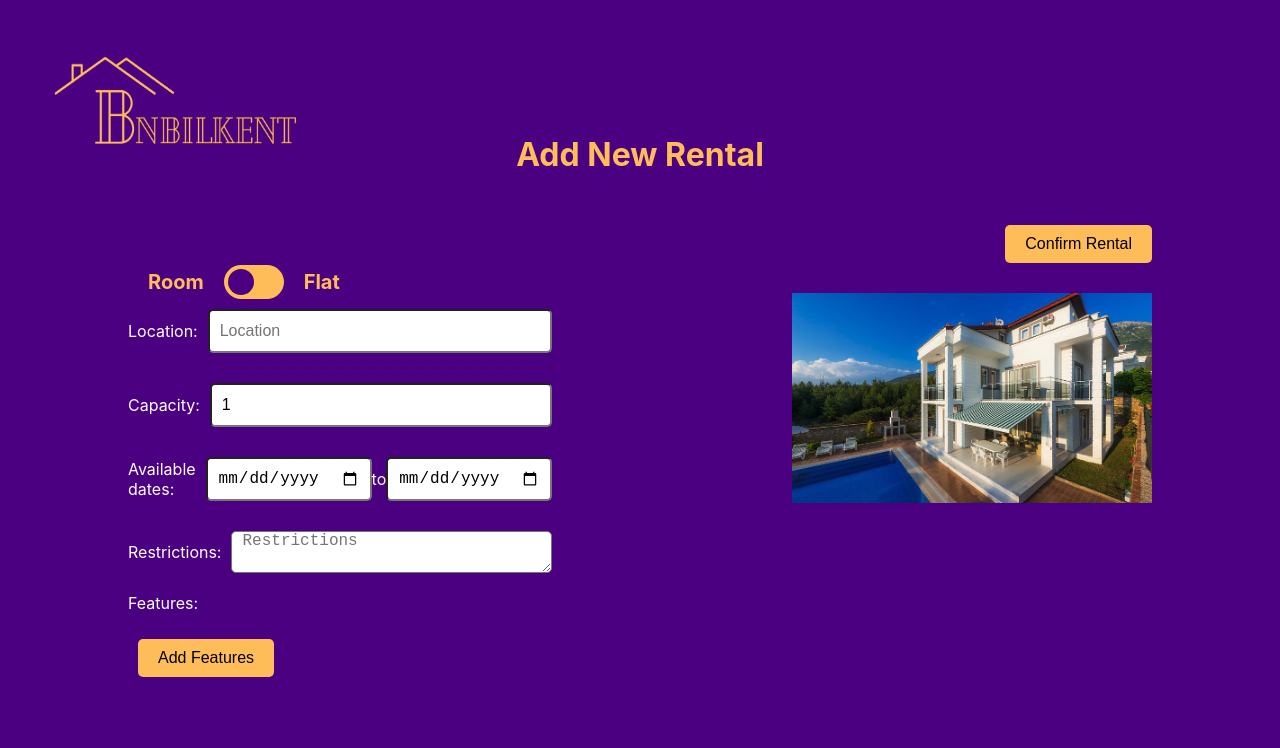
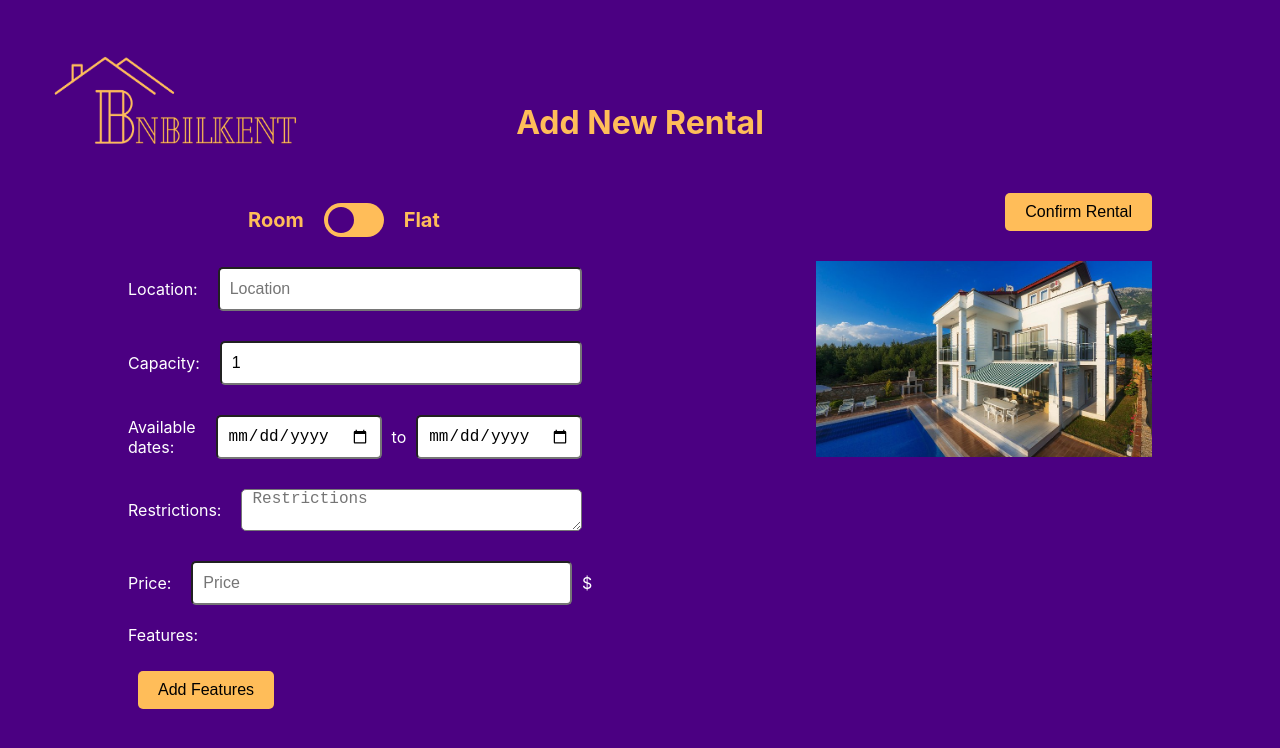
Before and after one commit to mfkucuk/CS-353, a React (Create React App) app in the folder project/frontend/: page /homeowner-rental in a window 1280 px wide. Shown: the top 748 px of the page. Built offline with nearby package versions, Linux system fonts and the light colour scheme.

Commit message:
Update HomeOwnerRental.js

```diff
--- a/project/frontend/src/Pages/HomeOwner/HomeOwnerRental.js
+++ b/project/frontend/src/Pages/HomeOwner/HomeOwnerRental.js
@@ -12,6 +12,7 @@ const HomeOwnerRental = () => {
     const [restrictions, setRestrictions] = useState('');
     const [features, setFeatures] = useState([]);
     const [rentalId, setRentalId] = useState('');
+    const [price, setPrice] = useState('');
     const [modalIsOpen, setIsOpen] = useState(false);
      const [featureList, setFeatureList] = useState([
         { name: 'Wi-Fi', enabled: false },
@@ -103,6 +104,8 @@ const HomeOwnerRental = () => {
         height: '40px',
         borderRadius: '5px',
         padding: '0 10px',
+        marginLeft: '10px',
+        marginRight: '10px',
         fontSize: '16px',
         width: '80%'
     }
@@ -116,7 +119,9 @@ const HomeOwnerRental = () => {
     const switchContainerStyle = {
         display: 'flex',
         alignItems: 'center',
-        marginTop: '50px',
+        marginTop: '20px',
+        marginLeft: '100px',
+        marginBottom: '20px',
         textAlign: 'center',
       };
 
@@ -200,6 +205,18 @@ const HomeOwnerRental = () => {
                         <label style={labelStyle}>Restrictions:</label>
                         <textarea value={restrictions} onChange={e => setRestrictions(e.target.value)} placeholder="Restrictions" style={inputStyle} />
                     </div>
+                    <div style={{ display: 'flex', alignItems: 'center', marginBottom: 10 }}>
+                        <label style={labelStyle}>Price:</label>
+                        <input
+                            type="number"
+                            value={price}
+                            onChange={e => setPrice(parseFloat(e.target.value))}
+                            placeholder="Price"
+                            min="0"
+                            style={inputStyle}
+                        />
+                        <label>$</label>
+                    </div>
                     <div style={{ marginBottom: 10 }}>
                         <label style={labelStyle}>Features:</label>
                         <ul>
@@ -246,11 +263,6 @@ const HomeOwnerRental = () => {
                 </div>
                 <button style={{ ...buttonStyle, alignSelf: 'center' }} onClick={closeModal}>Confirm</button>
             </Modal>
-
-
-
-
-
         </div>
     );
 };
```
Lines whose indentation alone changed are shown as unchanged.
